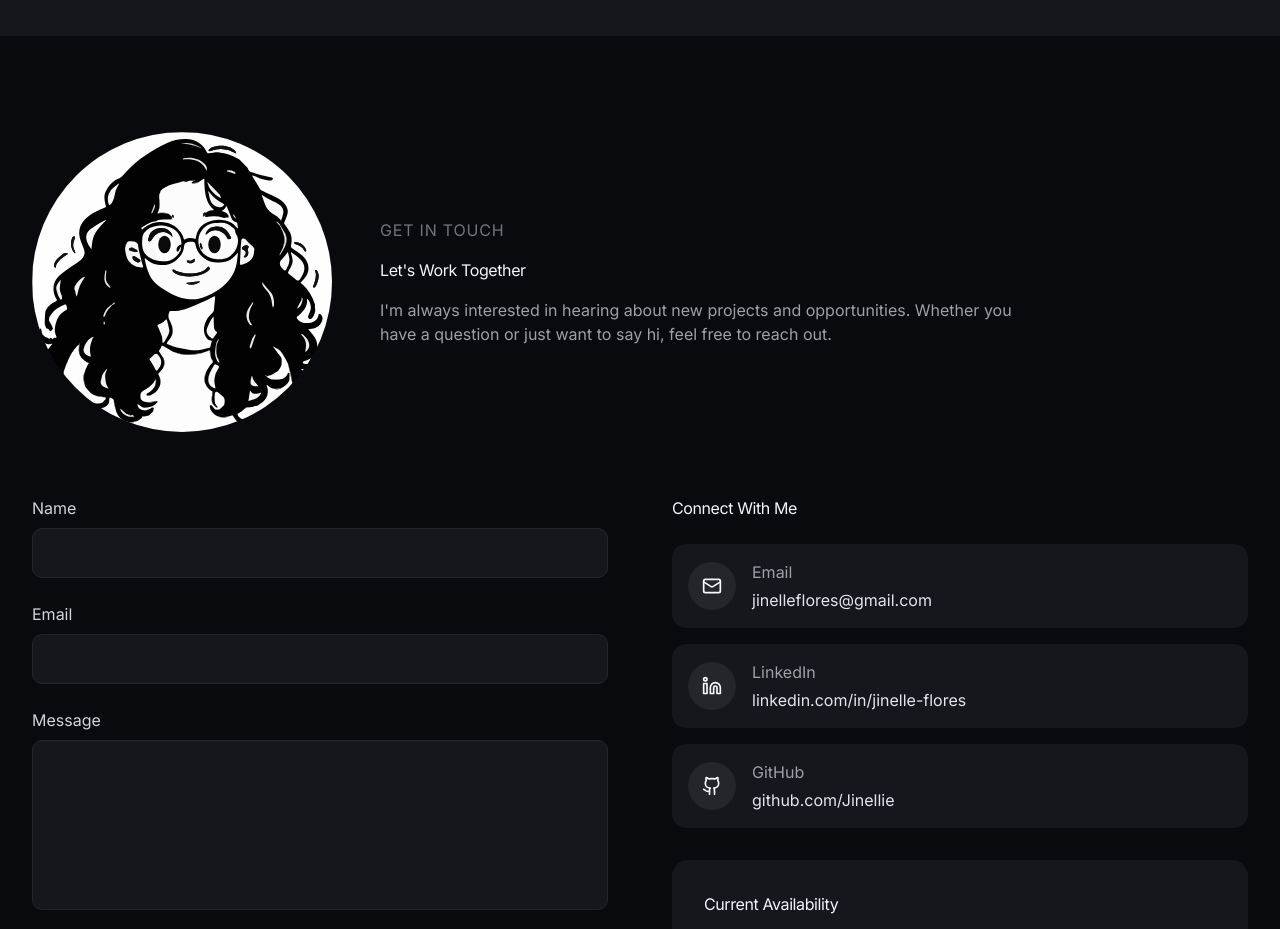
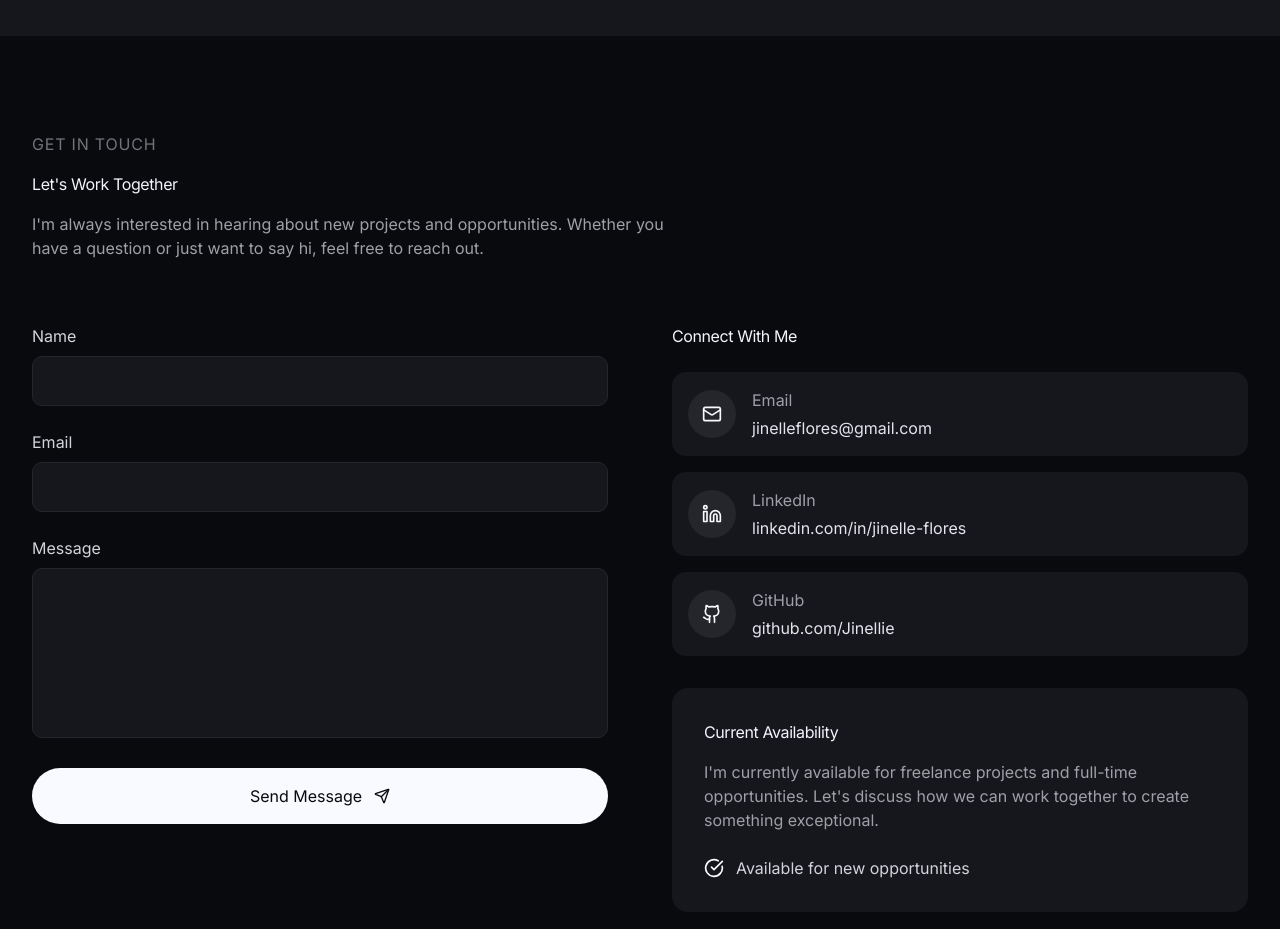
Before and after one commit to Jinellie/PortafolioNuevo, a React (Vite) app in the folder UX_UI Portfolio Website/: page / in a window 1280 px wide. Shown: the part 4660-5589 px from the top of the page. Built offline with nearby package versions, Linux system fonts and the light colour scheme.

Commit message:
Update visibility of avatar in Contact component

```diff
--- a/UX_UI Portfolio Website/src/components/Contact.tsx
+++ b/UX_UI Portfolio Website/src/components/Contact.tsx
@@ -119,7 +119,7 @@ export default function Contact({
 				>
 					<div className="flex items-center gap-8 lg:gap-12">
 						{/* Content */}
-						<div className=" sm:block flex-shrink-0">
+						<div className=" hidden sm:block flex-shrink-0">
 							<AnimatedAvatar theme={theme} />
 						</div>
 						<div className="flex-1 space-y-4">
```
